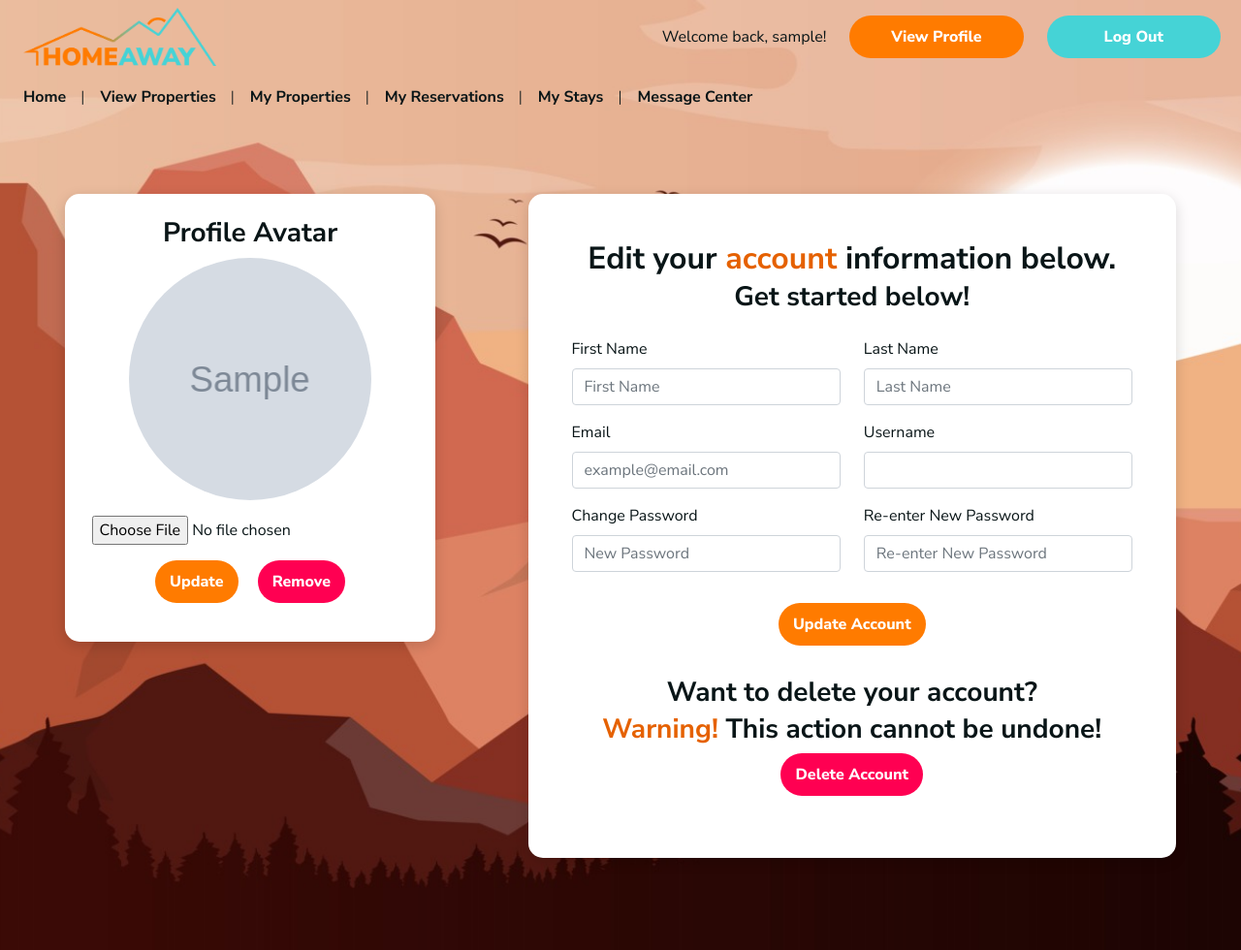
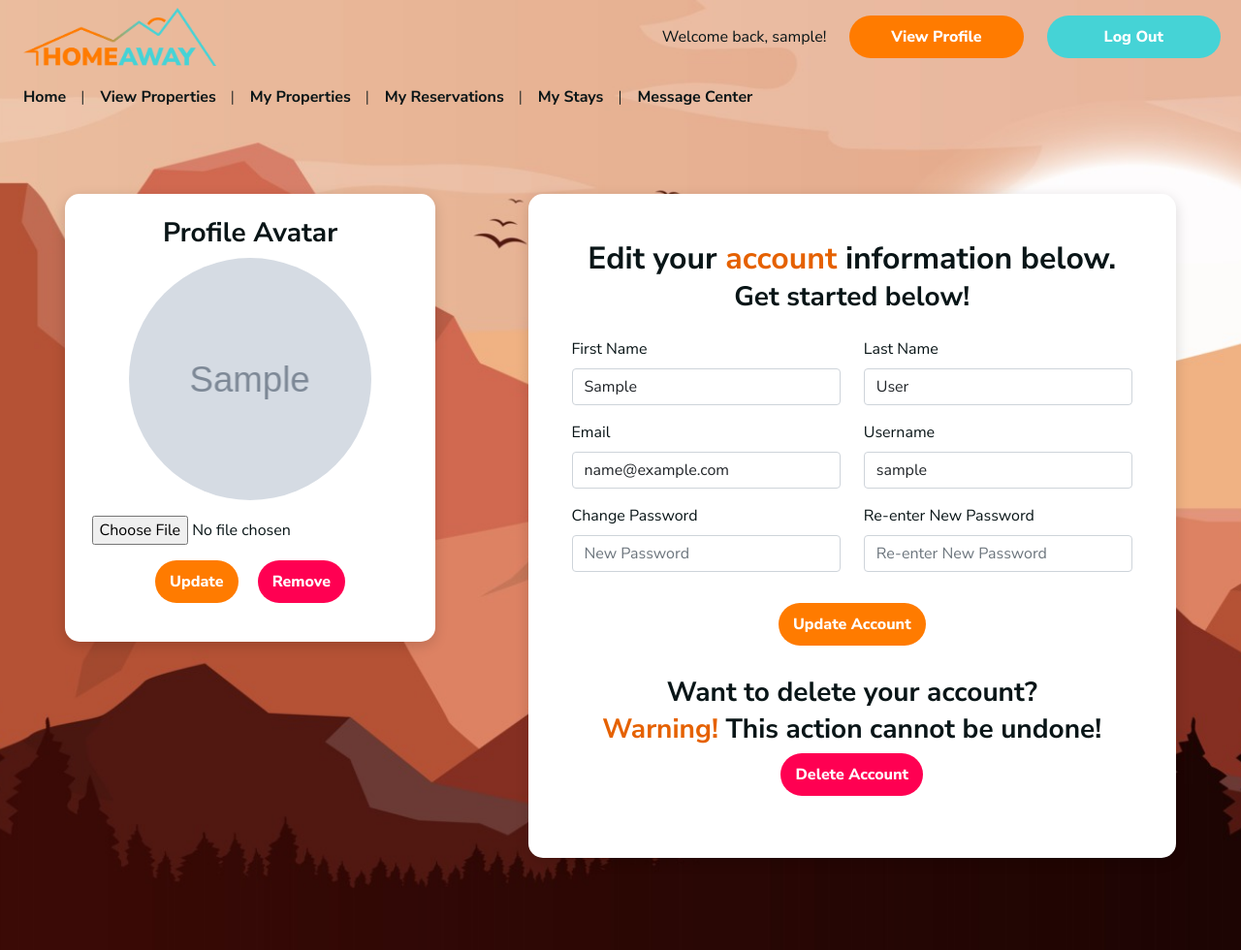
Before and after one commit to frigolie/CSC450_Group1_Project, a PHP site: page /edit-account.php?user_id=1 in a window 1280 px wide. Shown: the top 980 px of the page at 97% size. Run offline with PHP 8.4, Linux system fonts and the light colour scheme; the visitor is signed in with stand-in values (Sample User, id 1); tables that the repository leaves empty or names only in its code hold one stand-in row (values such as "Sample post"); grey boxes marked "Sample" are stand-in pictures; some libraries are stand-ins or nearby versions.

Commit message:
CRUD on User Profiles
Implemented CRUD functionality for user profiles using form on edit-account page.

```diff
--- a/edit-account.php
+++ b/edit-account.php
@@ -89,23 +89,22 @@ if (isset($_SESSION['user_id'])) {
           <h3 class="mb-4 text-center">Get started below!</h3>
 
           <form method="POST" action="includes/inc.profile.php" enctype="multipart/form-data">
-              <!-- I'm not great with bootstrap. The formatting here for the name works, but the code itself is sloppy. I'll look into editing it to look better!-->
             <div class="row">
               <div class="col-12 col-lg-6 mb-3">
                 <label for="fName" class="form-label">First Name</label>
-                    <input type="text" class="form-control" name="fName" placeholder="First Name" required>
+                <input type="text" class="form-control" name="fName" placeholder="First Name" value="<?php echo $user['fname']; ?>">
               </div>
               <div class="col-12 col-lg-6 mb-3">
                 <label for="lName" class="form-label">Last Name</label>
-                    <input type="text" class="form-control" name="lName" placeholder="Last Name" required>
+                <input type="text" class="form-control" name="lName" placeholder="Last Name" value="<?php echo $user['lname']; ?>">
               </div>
               <div class="col-12 col-lg-6 mb-3">
                 <label for="email" class="form-label">Email</label>
-                    <input type="email" class="form-control" name="email" aria-describedby="emailHelp" placeholder="example@email.com">
+                <input type="email" class="form-control" name="email" aria-describedby="emailHelp" value="<?php echo $user['email']; ?>">
               </div>
               <div class="col-12 col-lg-6 mb-3">
                 <label for="username" class="form-label">Username</label>
-                    <input type="text" class="form-control" name="username" aria-describedby="usernameHelp" placeholder="">
+                <input type="text" class="form-control" name="username" aria-describedby="usernameHelp" value="<?php echo $user['username']; ?>">
               </div>
               <div class="col-12 col-lg-6 mb-3">
                  <label for="passwordInput" class="form-label">Change Password</label>
@@ -117,7 +116,6 @@ if (isset($_SESSION['user_id'])) {
                </div>
                <input type="hidden" name="userID" value="<?php if (isset($_SESSION['user_id'])) { echo $_SESSION['user_id']; } ?>" readonly />
             </div>
-
             <div class="pt-3 text-center">
               <button type="submit" name="updateUser" class="globalButton orangeButton">Update Account</button>
             </div>
--- a/style.css
+++ b/style.css
@@ -488,6 +488,7 @@ img.rounded-custom {
   width: 100px;
   height: 100px;
   background-size: cover;
+  background-position: center center;
 }
 
 /* =========================================
@@ -498,7 +499,7 @@ img.rounded-custom {
     height: 250px;
     width: 250px;
     background-size: cover;
-    background-position: top center;
+    background-position: center center;
   }
 
 /* =========================================
```
Also changed, not shown: includes/inc.profile.php (+11 -3 lines). Lines whose indentation alone changed are shown as unchanged.
